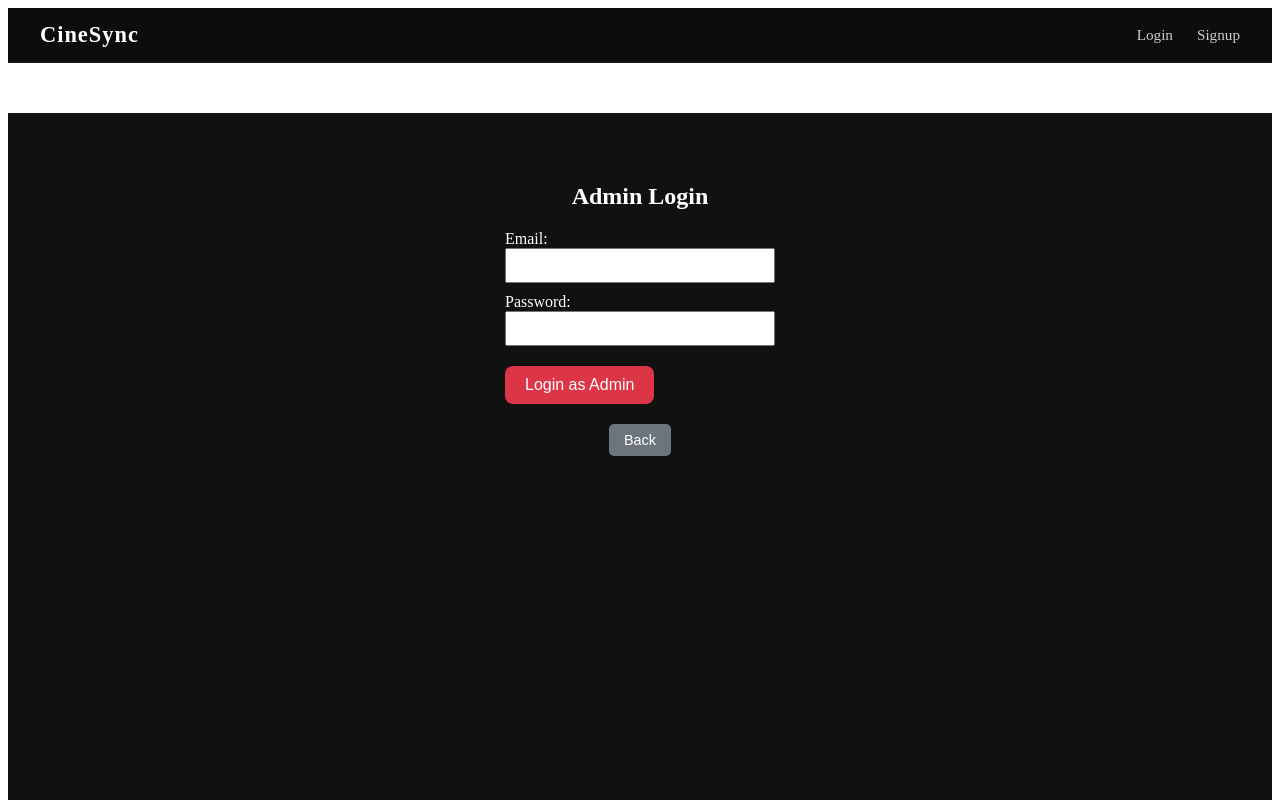
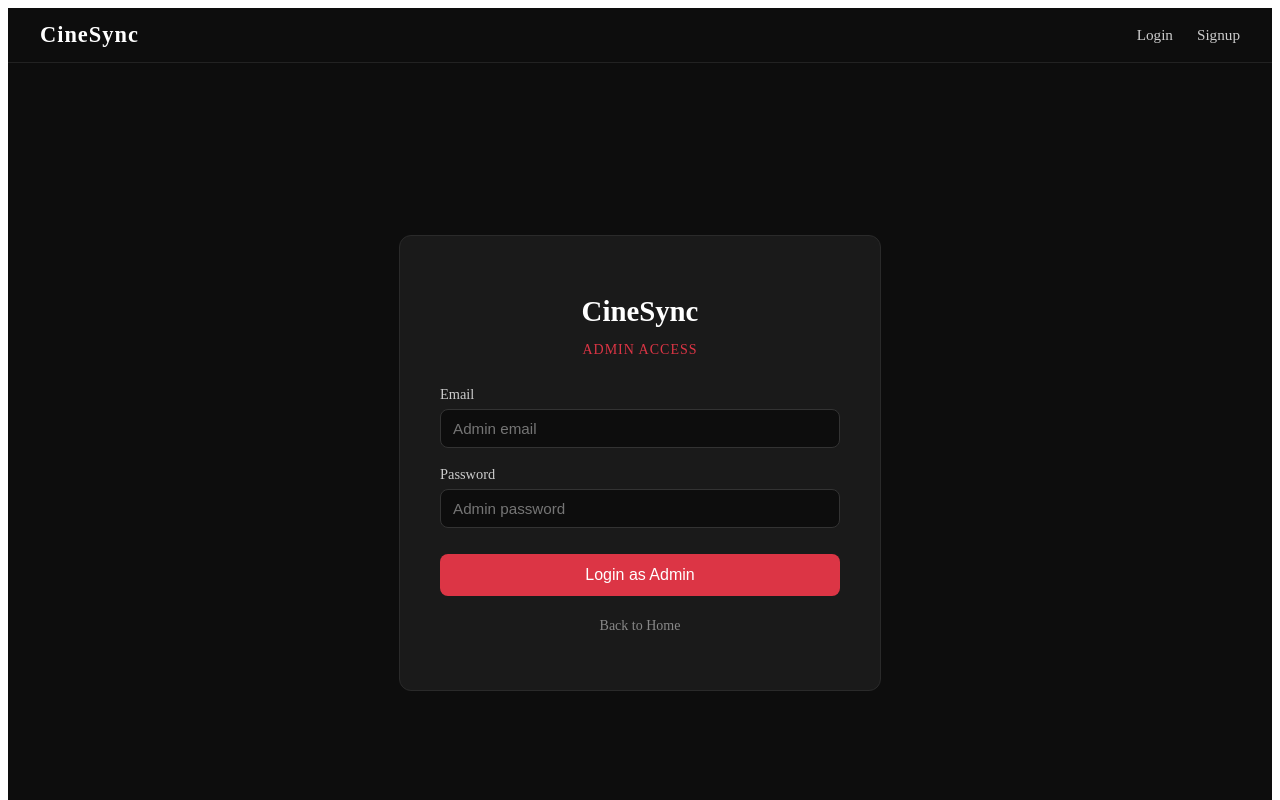
Before and after one commit to Nitya0607/CineSync, a React (Create React App) app in the folder frontend/: page /admin/login in a window 1280 px wide. Shown: the top 800 px of the page. Built offline with nearby package versions, Linux system fonts and the light colour scheme.

Commit message:
build admin login page with consistent dark theme

```diff
--- a/frontend/src/pages/AdminLogin.js
+++ b/frontend/src/pages/AdminLogin.js
@@ -12,81 +12,160 @@ export default function AdminLogin({ onLoginSuccess }) {
     e.preventDefault();
     setError("");
     setSuccess("");
-
     try {
-      const res = await fetch("https://CineSync.onrender.com/api/auth/admin/login", {
+      const res = await fetch("https://cinesync.onrender.com/api/auth/admin/login", {
         method: "POST",
         headers: { "Content-Type": "application/json" },
         body: JSON.stringify({ email, password }),
       });
-
       const data = await res.json();
-
       if (!res.ok) {
         setError(data.message || "Admin login failed");
         return;
       }
-
-      // FIX: Use sessionStorage to prevent auto-login on next visit
       sessionStorage.setItem("token", data.token);
       sessionStorage.setItem("username", data.username);
       sessionStorage.setItem("role", data.role);
-
-      // Update App.js state
       onLoginSuccess(data.role);
-
-      setSuccess("Admin login successful! Redirecting...");
+      setSuccess("Login successful! Redirecting...");
       setTimeout(() => navigate("/admin/dashboard"), 1500);
-
     } catch (err) {
       setError("Something went wrong. Please try again.");
     }
   };
 
   return (
-    <div style={{ textAlign: "center", marginTop: "50px", backgroundColor: "#111", color: "#fff", minHeight: "100vh", paddingTop: "50px" }}>
-      <h2>Admin Login</h2>
-      <form onSubmit={handleAdminLogin} style={{ display: "inline-block", textAlign: "left" }}>
-        <div style={{ marginBottom: "10px" }}>
-          <label>Email:</label><br />
-          <input type="email" value={email} onChange={(e) => setEmail(e.target.value)} required style={{ padding: "8px", width: "250px" }} />
-        </div>
-        <div style={{ marginBottom: "10px" }}>
-          <label>Password:</label><br />
-          <input type="password" value={password} onChange={(e) => setPassword(e.target.value)} required style={{ padding: "8px", width: "250px" }} />
-        </div>
-        <button type="submit" style={buttonStyle}>Login as Admin</button>
-      </form>
+    <div style={containerStyle}>
+      <div style={cardStyle}>
+        <h1 style={logoStyle}>CineSync</h1>
+        <p style={subtitleStyle}>Admin Access</p>
 
-      <div style={{ marginTop: "20px" }}>
-        <Link to="/">
-          <button style={backBtnStyle}>Back</button>
-        </Link>
+        <form onSubmit={handleAdminLogin}>
+          <div style={fieldStyle}>
+            <label style={labelStyle}>Email</label>
+            <input
+              type="email"
+              value={email}
+              onChange={(e) => setEmail(e.target.value)}
+              required
+              placeholder="Admin email"
+              style={inputStyle}
+            />
+          </div>
+
+          <div style={fieldStyle}>
+            <label style={labelStyle}>Password</label>
+            <input
+              type="password"
+              value={password}
+              onChange={(e) => setPassword(e.target.value)}
+              required
+              placeholder="Admin password"
+              style={inputStyle}
+            />
+          </div>
+
+          {error && <p style={errorStyle}>{error}</p>}
+          {success && <p style={successStyle}>{success}</p>}
+
+          <button type="submit" style={btnStyle}>Login as Admin</button>
+        </form>
+
+        <p style={footerStyle}>
+          <Link to="/" style={linkStyle}>Back to Home</Link>
+        </p>
       </div>
-
-      {error && <p style={{ color: "red", marginTop: "10px" }}>{error}</p>}
-      {success && <p style={{ color: "green", marginTop: "10px" }}>{success}</p>}
     </div>
   );
 }
 
-const buttonStyle = {
-  padding: "10px 20px",
+const containerStyle = {
+  minHeight: "100vh",
+  backgroundColor: "#0d0d0d",
+  display: "flex",
+  alignItems: "center",
+  justifyContent: "center",
+};
+
+const cardStyle = {
+  backgroundColor: "#1a1a1a",
+  padding: "40px",
+  borderRadius: "12px",
+  width: "100%",
+  maxWidth: "400px",
+  border: "1px solid #2a2a2a",
+};
+
+const logoStyle = {
+  color: "#ffffff",
+  fontSize: "1.8rem",
+  fontWeight: "bold",
+  marginBottom: "6px",
+  textAlign: "center",
+};
+
+const subtitleStyle = {
+  color: "#dc3545",
+  fontSize: "0.875rem",
+  textAlign: "center",
+  marginBottom: "28px",
+  textTransform: "uppercase",
+  letterSpacing: "1px",
+};
+
+const fieldStyle = {
+  marginBottom: "18px",
+};
+
+const labelStyle = {
+  display: "block",
+  color: "#cccccc",
+  fontSize: "0.9rem",
+  marginBottom: "6px",
+};
+
+const inputStyle = {
+  width: "100%",
+  padding: "10px 12px",
+  backgroundColor: "#0d0d0d",
+  border: "1px solid #333",
+  borderRadius: "8px",
+  color: "#ffffff",
+  fontSize: "0.95rem",
+  boxSizing: "border-box",
+};
+
+const btnStyle = {
+  width: "100%",
+  padding: "12px",
+  backgroundColor: "#dc3545",
+  color: "white",
+  border: "none",
+  borderRadius: "8px",
   fontSize: "1rem",
   cursor: "pointer",
-  border: "none",
-  borderRadius: "8px",
-  backgroundColor: "#dc3545",
-  color: "white",
-  marginTop: "10px"
+  marginTop: "8px",
 };
 
-const backBtnStyle = {
-  padding: "8px 15px",
-  fontSize: "0.9rem",
-  cursor: "pointer",
-  borderRadius: "5px",
-  border: "none",
-  backgroundColor: "#6c757d",
-  color: "white",
+const errorStyle = {
+  color: "#ff4d4d",
+  fontSize: "0.875rem",
+  marginBottom: "10px",
 };
+
+const successStyle = {
+  color: "#4caf50",
+  fontSize: "0.875rem",
+  marginBottom: "10px",
+};
+
+const footerStyle = {
+  textAlign: "center",
+  marginTop: "20px",
+};
+
+const linkStyle = {
+  color: "#888",
+  fontSize: "0.875rem",
+  textDecoration: "none",
+};
```
